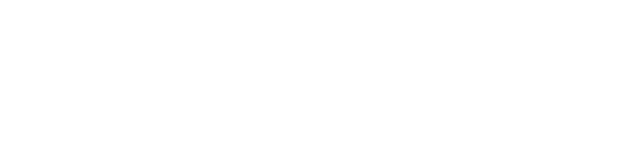
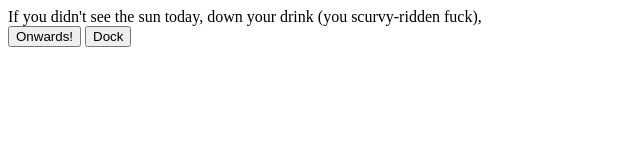
Before and after one commit to lisaostman/practiceboardgame, a plain HTML site: page index.html in a window 1280 px wide. Both pictures are taken after typing "Sample", "Sample" into the empty fields and a click on the button "Set Sail!". Shown: the whole page, without its empty margins (0-640 px from the left). Drawn offline with Linux system fonts and the light colour scheme.

Commit message:
added ability for prompts to be displayed and clicked through and a reset button

```diff
--- a/index.html
+++ b/index.html
@@ -6,6 +6,7 @@
     <meta name="viewport" content="width=device-width, initial-scale=1.0" />
     <link rel="stylesheet" href="style.css" />
     <title>Drink Up, Maties!</title>
+    <script defer src="./prompts.js"></script>
     <script defer src="./index.js"></script>
   </head>
   <body>
@@ -20,8 +21,10 @@
         <button id="ready">Set Sail!</button>
       </form>
     </header>
-    <main>
-
+    <main id="game">
+      <div id="promptContainer"></div>
+      <button id="nextPrompt">Onwards!</button>
+      <button id="reset">Dock</button>
     </main>
   </body>
 </html>
--- a/index.js
+++ b/index.js
@@ -1,3 +1,5 @@
+console.log(promptArray);
+
 let crewMember = 2;
 const crew = [];
 const crewPoints = [];
@@ -8,6 +10,10 @@ const inputContainer = document.querySelector("#inputContainer");
 const formButton = document.querySelector("#submitCrew");
 const readyButton = document.querySelector("#ready");
 const startMenu = document.querySelector("#start");
+const game = document.querySelector("#game");
+const promptContainer = document.querySelector("#promptContainer");
+const nextPrompt = document.querySelector("#nextPrompt");
+const reset = document.querySelector("#reset");
 
 // adding input field if more players should be added
 function addCrewMember(e) {
@@ -22,6 +28,14 @@ function addCrewMember(e) {
   newElement.setAttribute("name", "crew" + crewMember);
   // append the new input element to the end of the container of crew member input fields
   inputContainer.appendChild(newElement);
+}
+
+// function for setting up a question in the prompt box
+function nextQuestion() {
+  // finds number lower than promptArray.length but higher or equal to min (indeces)
+  let randomNumber = Math.floor(Math.random() * promptArray.length);
+  console.log(randomNumber);
+  promptContainer.innerHTML = promptArray[randomNumber];
 }
 
 // starting game function after user clicks ready
@@ -44,8 +58,16 @@ function startGame(e) {
 
   // hide the starting menu
   startMenu.setAttribute("style", "display: none");
+  game.setAttribute("style", "display: block");
+  nextQuestion();
+}
+
+function resetFn() {
+  location.reload();
 }
 
 // adding click event to button so input field is added for a new crew member
 formButton.addEventListener("click", addCrewMember);
 readyButton.addEventListener("click", startGame);
+nextPrompt.addEventListener("click", nextQuestion);
+reset.addEventListener("click", resetFn);
--- /dev/null
+++ b/prompts.js
@@ -0,0 +1,5 @@
+const promptArray = [
+  "If you didn't see the sun today, down your drink (you scurvy-ridden fuck), ",
+  "Crew members with a tattoo, give away a drink for each one.",
+  "Down your drink, ",
+];
--- a/style.css
+++ b/style.css
@@ -0,0 +1,3 @@
+#game {
+    display: none;
+}
```
